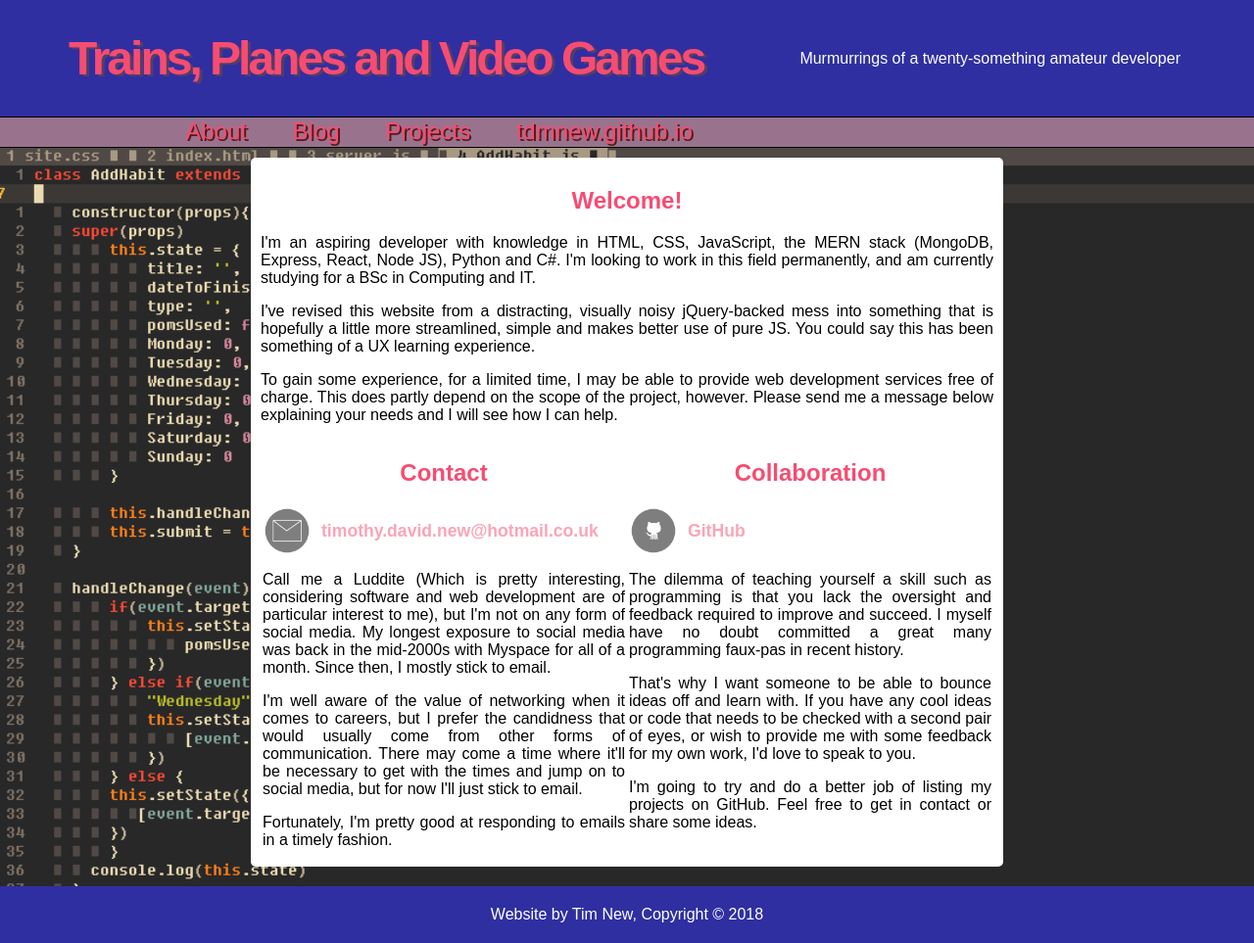
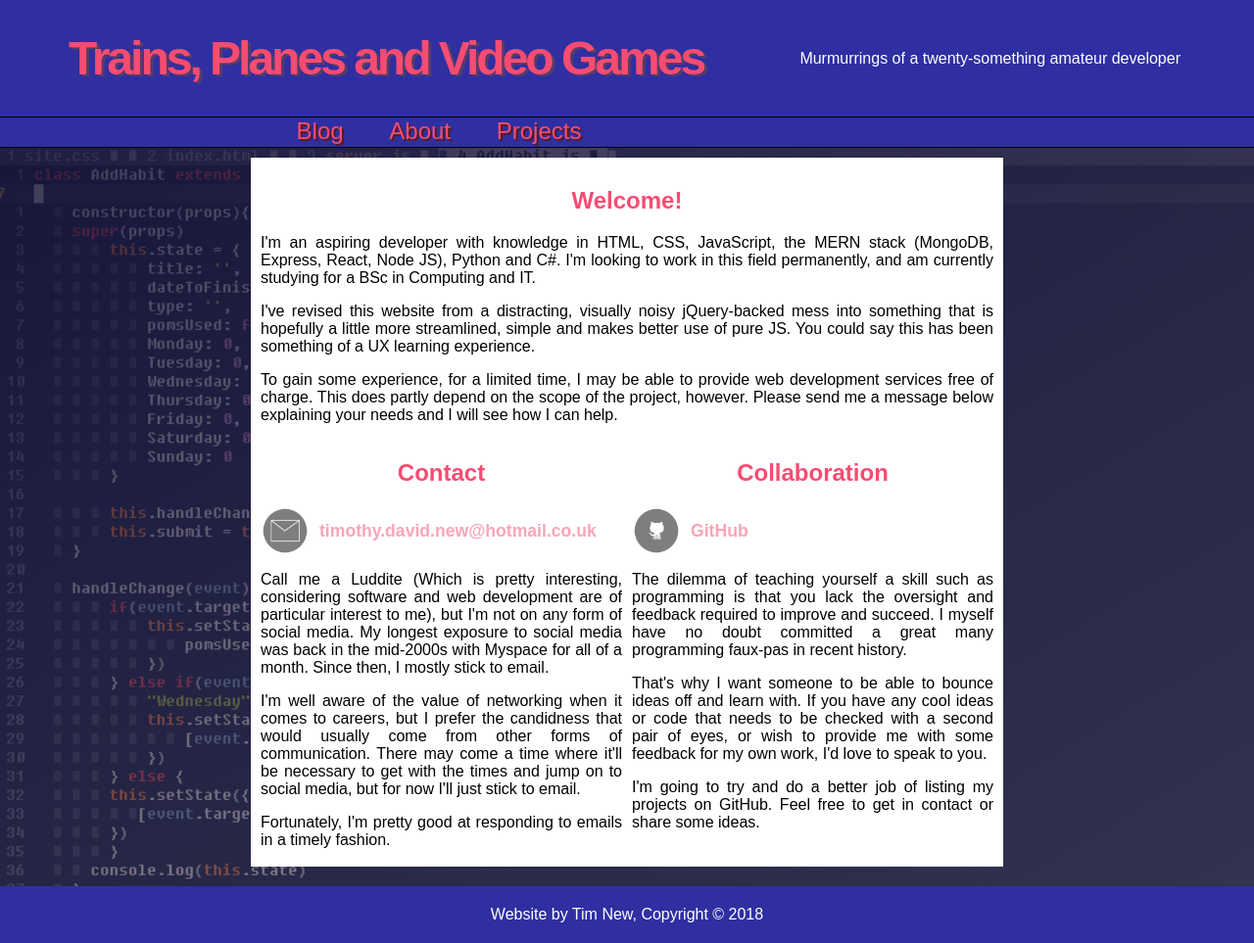
Before and after one commit to tdmnew/tdmnew.github.io, a Jekyll site: the page built from index.md, in a window 1280 px wide. Shown: the whole page at 98% size. Built offline with Jekyll 4.4.1, drawn with Linux system fonts in a browser that asks for light colours.

Commit message:
Added animation to navigation bar. Refactored a little here and there. Looking forward to the copius bugs that ensue...

```diff
--- a/_layouts/default.html
+++ b/_layouts/default.html
@@ -20,9 +20,9 @@
     </header>
     <nav>
       <ul>
-        {% assign mypages = site.pages | sort: "order" %}
+        {% assign mypages = site.data.navigation| sort: "order" %}
           {% for site in mypages %}
-            {% if site.title != page.title and site.title != 'Home' and site.url != '/feed.xml' and site.url != '/assets/css/style.css' %}
+            {% if site.title != page.title %}
             <a class="navA" href="{{ site.url | absoloute_url }}"><li class="navButtons" id="liNav">{{ site.title }}</li></a>
             {% endif %}
           {% endfor %}
--- a/assets/scripts.js
+++ b/assets/scripts.js
@@ -28,17 +28,53 @@
   }
 }
 
+function animateNav(nav, navHeight) {
+	var pos = 0
+	var framerate = setInterval(frame, 10)
+	function frame() {
+		if(pos == navHeight) {
+			clearInterval(framerate)
+		} else {
+			pos++
+			nav.style.height = pos + 'px'
+		}
+	}
+}
+
 //onLoad
 document.addEventListener("DOMContentLoaded", (e) => {
+	var nav = document.getElementsByTagName('nav')[0]
+	var navBody = document.querySelector('ul')
+	let textBody = document.querySelector('.sectionChild')
+	var navHeight = ( width > 1100 ? 30 : 85)
+	var navButtons = document.getElementsByClassName("navButtons")
+	var navButtonsCount = navBody.childElementCount
 
-let textBody = document.querySelector('.sectionChild')
+	if (width < 1100 &&  navButtonsCount == 2){
+		navHeight = 57
+	}
 
+	nav.style.height = '0'
+	animateNav(nav, navHeight)
 
-//Prevent mobile animation
-if(width > 680) {
+	navBody.style.opacity = "0"
+
+	navBody.style.display = "none"
+
+	setTimeout(() => {
+		navBody.style.display = "block"
+		setTimeout(() => {
+			navBody.setAttribute(
+				"style", "opacity: 1; transition: 1s;"
+			)
+		}, 500)
+	}, 200)
+
+	//Prevent opacity change on mobile
+	if(width > 1100) {
 	  //Animation
 	  textBody.setAttribute(
-    "style", "transition: 2s; opacity: 1; border-radius: 5px;"
+		"style", "transition: 2s; opacity: 1;"
 	  )
 	} else {
 	   textBody.setAttribute(
@@ -53,24 +89,17 @@
 		mobileWidth.addListener(scalePictures)
 	}
 
-  //prevent cropping issue when more than two li items are on the nav bar
-  if (document.querySelector('ul').childElementCount === 3) {
-    let nav = document.getElementsByTagName('nav')[0]
-
-    if(width < 1100) {
+    desktopSmallWidth.addListener(() => {
+		console.log("Event listener listening")
+      if(desktopSmallWidth.matches) {
+        if(navButtonsCount == 2) {
+			nav.style.height = "57px"
+		} else {
 		  nav.style.height = "85px"
 		}
-
-    desktopSmallWidth.addListener(() => {
-      if(desktopSmallWidth.matches) {
-        nav.style.height = "85px"
       } else {
        nav.style.height = "30px"
       }
     })
-  }
 
-
-//    let sectionStyle = (window.getComputedStyle(section))
-//    let sectionHeight = sectionStyle.getPropertyValue('height')
 })
--- a/assets/site.css
+++ b/assets/site.css
@@ -64,15 +64,15 @@
 nav {
   height: 30px;
   font-size: 1.5em;
-  background-color: #99738E;
+  background-color: #2f2fa2;
   border-bottom: solid 0.5px;
   text-align: center;
-
 }
 
 li {
   display: inline-block;
   padding: 0px 20px 0px 20px;
+  opacity: 1;
 }
 
 ul {
@@ -87,10 +87,7 @@
   margin: auto;
   padding: 10px 20% 20px 20%;
   text-align: justify;
-  background-image: url("img/background.png");
-  -webkit-background-size: cover;
-  -moz-background-size: cover;
-  -o-background-size: cover;
+  background-image: linear-gradient(to right bottom, rgba(18, 18, 64, 0.8), rgba(67, 67, 137, 0.4)), url("img/background.png");
   background-size: cover;
 }
 
@@ -144,7 +141,6 @@
  nav {
   padding: 0px;
   height: 56.2px;
-  background-color: transparent;
   border-bottom: none;
  }
 
@@ -238,8 +234,14 @@
 
 #sect1, #sect2 {
   width: 50%;
-  padding-left: 2px;
-  padding-right: 2px;
+}
+
+#sect1 {
+	padding-right: 5px;
+}
+
+#sect2 {
+	padding-left: 5px;
 }
 
 .h2Index {
@@ -275,6 +277,7 @@
 
   #sect1, #sect2 {
     width: 100%;
+	padding: 0;
   }
 
 }
```
Also changed, not shown: _data/navigation.yml (added, +8 -0 lines). Lines whose indentation alone changed are shown as unchanged.
